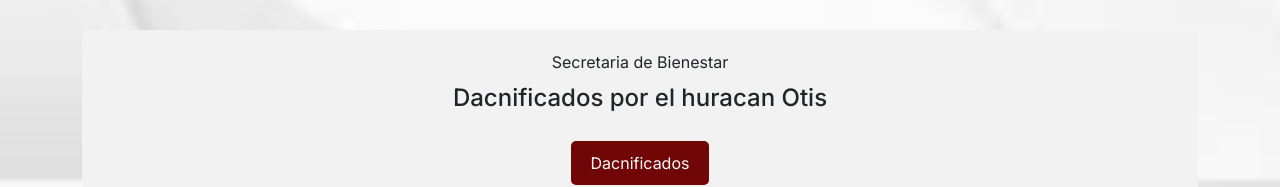
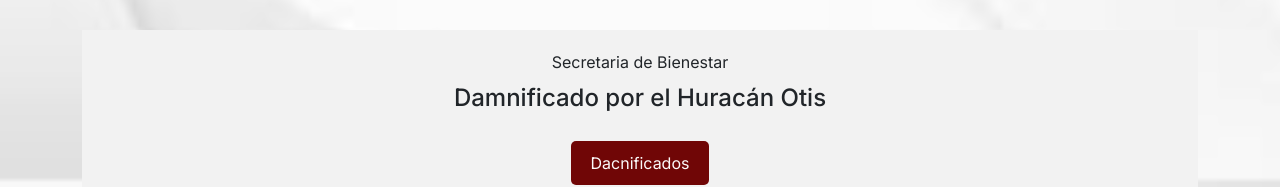
Before and after one commit to menesescampos12/censowebAcapulco, a Next.js app: page / in a window 1280 px wide. Shown: the part 3020-3207 px from the top of the page. Built offline with nearby package versions, Linux system fonts and the light colour scheme; no server answers; the database is empty.

Commit message:
Correción de ortografía

```diff
--- a/src/components/Form.jsx
+++ b/src/components/Form.jsx
@@ -255,7 +255,7 @@
       <section className="banner">
     <div className="content-banner">
         <p>Secretaria de Bienestar</p>
-        <h2>Dacnificados por el huracan Otis<br /></h2>
+        <h2>Damnificado por el Huracán Otis<br /></h2>
         <a href="">Dacnificados</a>
     </div>
 </section>
--- a/src/styles/misEstilos.css
+++ b/src/styles/misEstilos.css
@@ -220,7 +220,7 @@
 }
 
 .row {
-  background-color: #36582e; /* Color de fondo para la fila */
+  background-color: #6b1932; /* Color de fondo para la fila */
 }
 
 .col-sm-3 {
```
